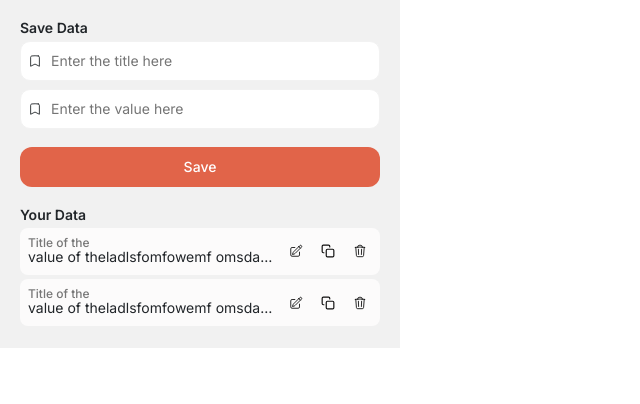
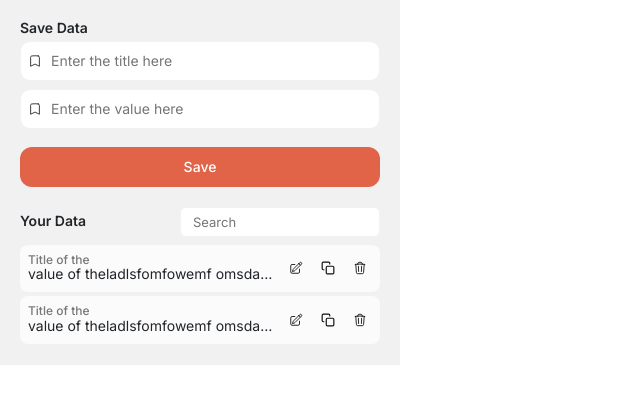
Before and after one commit to youarebest119/save-data-chrome-extension, a React (Vite) app: page / in a window 1280 px wide. Shown: the top 404 px of the page, without its empty margins (0-640 px from the left). Built offline with nearby package versions, Linux system fonts and the light colour scheme.

Commit message:
feature: design done

```diff
--- a/src/Application.tsx
+++ b/src/Application.tsx
@@ -4,8 +4,10 @@ import Button from "./components/Button/Button";
 import CopyIcon from "./components/CopyIcon/CopyIcon";
 import Input from "./components/Input/Input";
 import { Yup } from "./utils/utils";
+import { useState } from "react";
 
 const Application = () => {
+    const [search, setSearch] = useState("");
     const formik = useFormik({
         initialValues: {
             title: "",
@@ -58,7 +60,10 @@ const Application = () => {
                         </div>
                         :
                         <>
-                            <h2>Your Data</h2>
+                            <div className="data_list_header">
+                                <h2>Your Data</h2>
+                                <input onChange={e => setSearch(e.target.value)} value={search} placeholder="Search" />
+                            </div>
                             <div className="data_list_content">
                                 <ul>
                                     {
--- a/src/index.scss
+++ b/src/index.scss
@@ -241,6 +241,37 @@ input:-webkit-autofill:active {
             }
         }
 
+        .data_list_header {
+            display: flex;
+            align-items: center;
+            margin-bottom: 0.8rem;
+
+            h2 {
+                margin-bottom: 0;
+                white-space: nowrap;
+            }
+
+            input {
+                width: 20rem;
+                margin-left: auto;
+                font-size: 1.3rem;
+                font-weight: 400;
+                color: #0d0d0d;
+                padding: 0 1.2rem;
+                border: 1px solid #f2f2f2;
+                outline: none;
+                border-radius: 0.6rem;
+                height: 3rem;
+                background-color: white;
+                transition: 300ms ease-in-out;
+
+                &:focus {
+                    box-shadow: 0 0 1rem 1rem rgba(#f5d5d5, 0.15);
+                    // border-color: #f5d5d5;
+                }
+            }
+        }
+
         .data_list_content {
             max-height: 100px;
             overflow: auto;
```
Also changed, not shown: src/components/EditData/EditData.tsx (added, +59 -0 lines), 1 other file (tests, documents, lock files or other folders).
